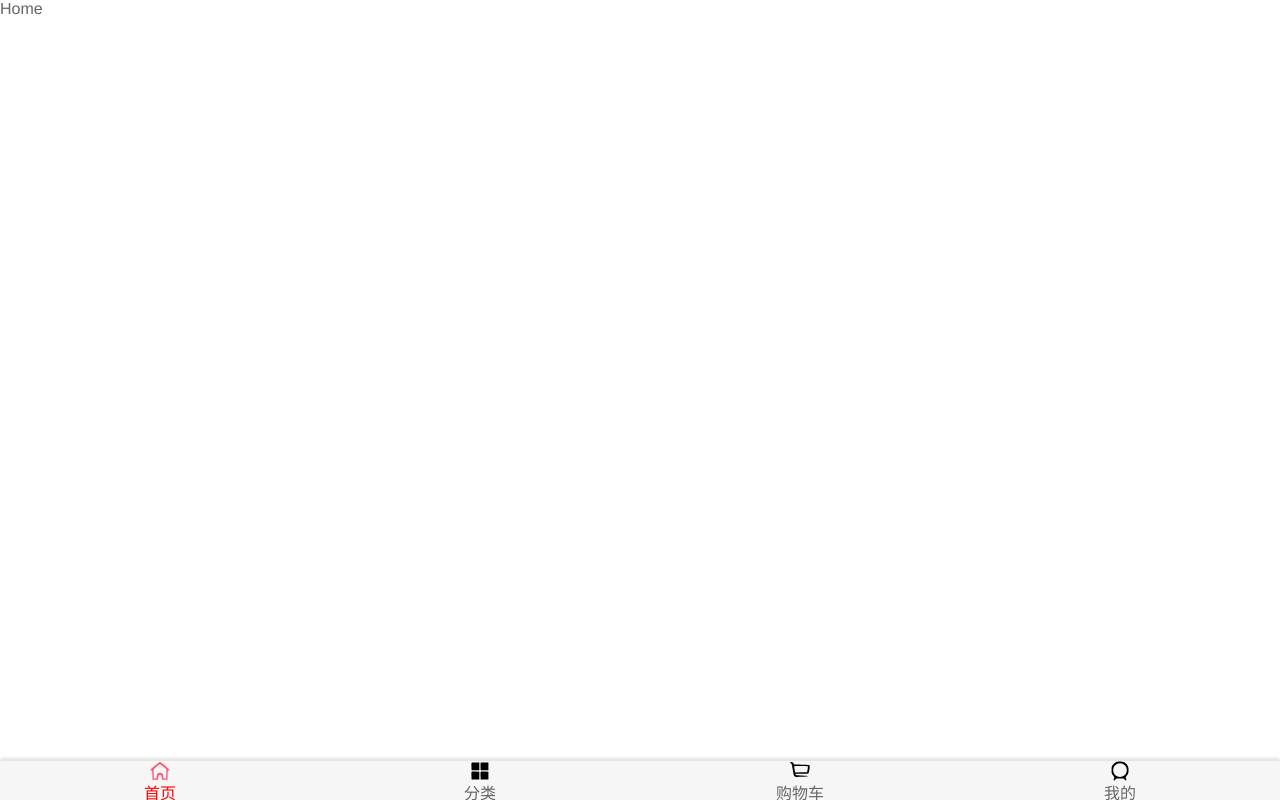
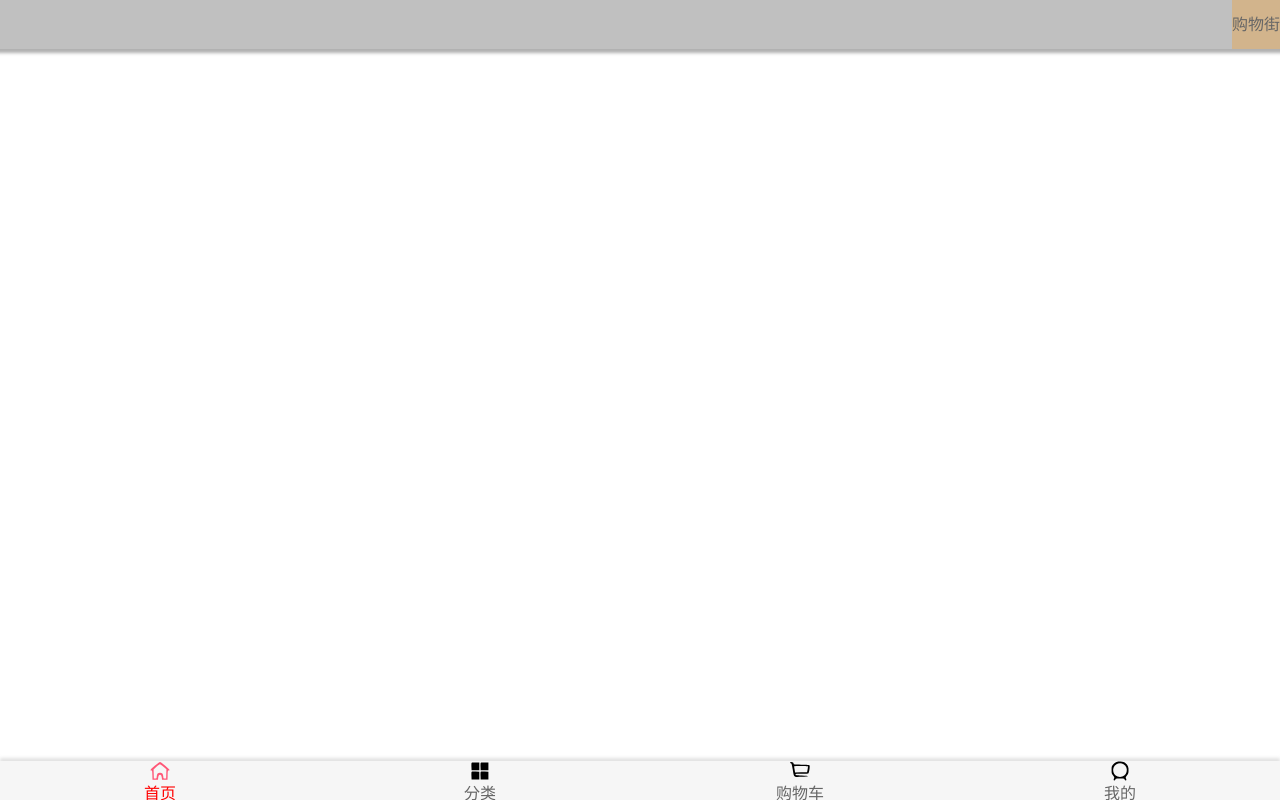
Before and after one commit to zoulei0718/malldemo, a Vue app: page /home in a window 1280 px wide. Built offline with nearby package versions, Linux system fonts and the light colour scheme.

Commit message:
新增navbar

```diff
--- /dev/null
+++ b/src/components/common/navbar/NavBar.vue
@@ -0,0 +1,35 @@
+<template>
+  <div class="nav-bar">
+    <div class="left">
+      <slot name="left"></slot>
+    </div>
+    <div class="center">
+      <slot name="center"></slot>
+    </div>
+    <div class="right">
+      <slot name="right"></slot>
+    </div>
+  </div>
+</template>
+
+<script>
+export default {
+  name: "navbar"
+};
+</script>
+
+<style>
+.nav-bar {
+  display: flex;
+  height: 49px;
+  line-height: 49px;
+  text-align: center;
+  box-shadow: 0 1px 3px 3px rgba(100, 100, 100, 0.5);
+  background-color: tan;
+}
+.left, .rigth {
+  flex: 1;
+  height: 49px;
+  background-color: silver;
+}
+</style>
--- a/src/views/home/Home.vue
+++ b/src/views/home/Home.vue
@@ -1,10 +1,17 @@
 <template>
-  <div>Home</div>
+  <div id="home">
+    <nav-bar><div slot="center">购物街</div></nav-bar>
+  </div>
 </template>
 
 <script>
+import NavBar from 'components/common/navbar/NavBar'
+
 export default {
-    name:"Home"
+    name:"Home",
+    components:{
+      NavBar
+    }
 }
 </script>
 
```
Also changed, not shown: 1 other file (tests, documents, lock files or other folders).
